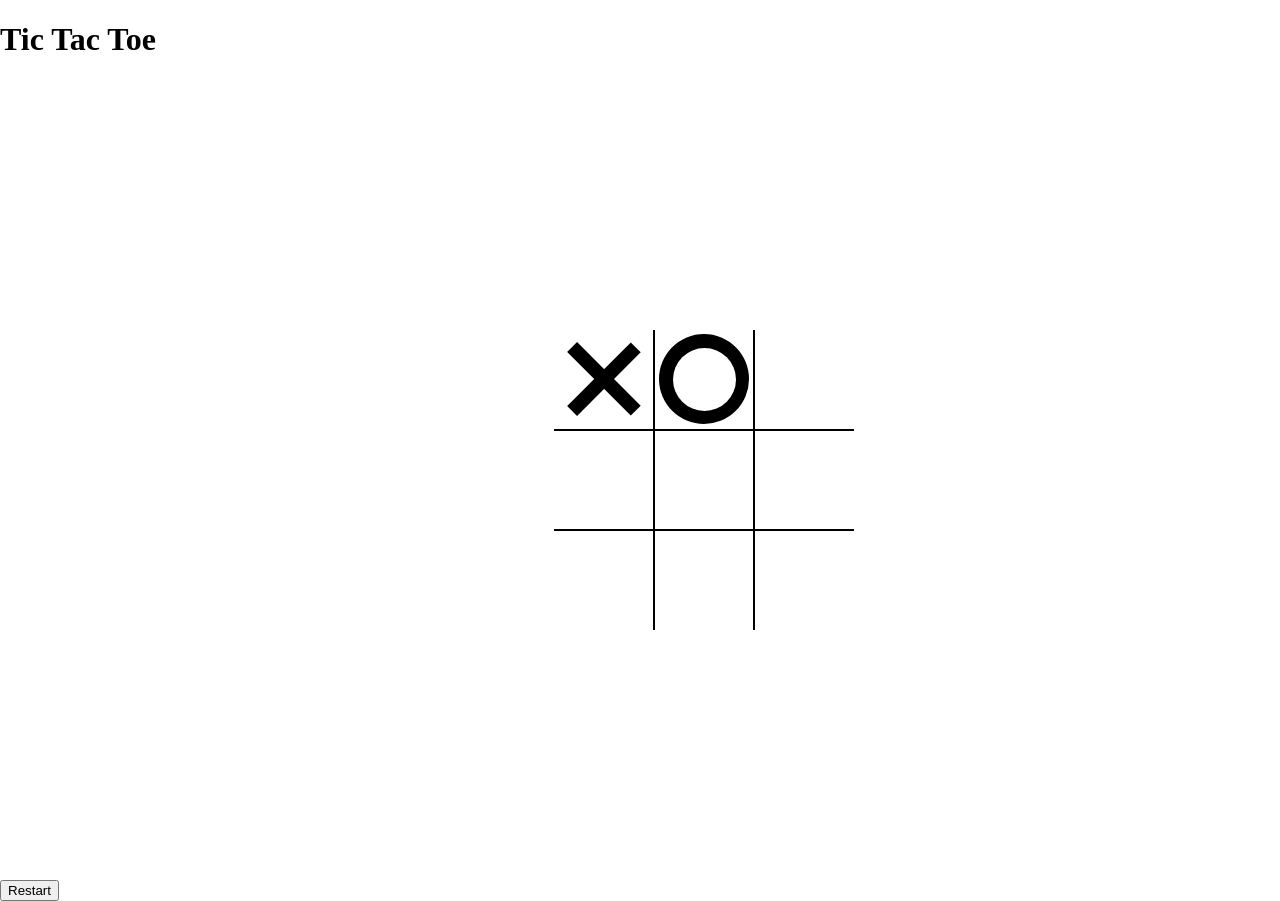
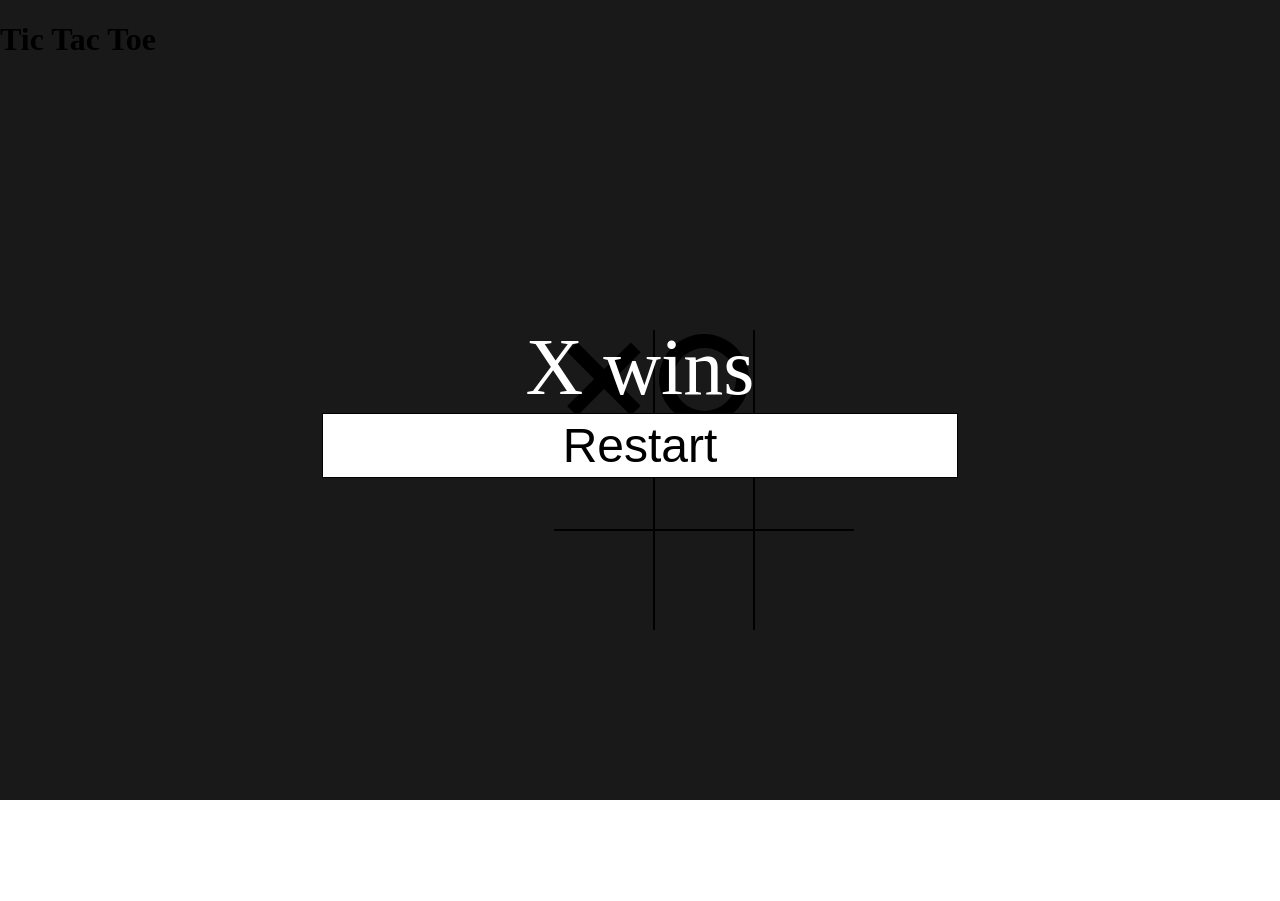
Before and after one commit to Aldo-Portillo-Frontend-Projects/tictactoe, a plain HTML site: page index.html in a window 1280 px wide. Shown: the top 901 px of the page. After the commit the page ends 880 px from the top, so only its background shows below. Drawn offline with Linux system fonts and the light colour scheme.

Commit message:
Style restart modal

```diff
--- a/index.html
+++ b/index.html
@@ -10,7 +10,7 @@
 </head>
 <body>
     <h1>Tic Tac Toe</h1>
-    <div class="board" id="board">
+    <div class="board circle" id="board">
         <div class="cell x" data-cell></div>
         <div class="cell circle" data-cell></div>
         <div class="cell" data-cell></div>
@@ -21,8 +21,8 @@
         <div class="cell" data-cell></div>
         <div class="cell" data-cell></div>
     </div>
-    <div class="winning-message" id="winningMessage">
-        <div data-winning-message-text></div>
+    <div class="winning-message show" id="winningMessage">
+        <div data-winning-message-text>X wins</div>
         <button id="restart-button">Restart</button>
     </div>
 </body>
--- a/style.css
+++ b/style.css
@@ -30,6 +30,7 @@ body{
     justify-content: center;
     align-items: center;
     position: relative;
+    cursor: pointer;
 }
 
 .cell:first-child,
@@ -52,38 +53,95 @@ body{
     border-bottom: none;
 }
 
+.cell.x,
+.cell.circle {
+    cursor: not-allowed;
+}
+
 .cell.x::before,
-.cell.x::after {
+.cell.x::after,
+.cell.circle::before{
+    background-color: black;
+}
+
+.board.x .cell:not(.x):not(.circle):hover::before,
+.board.x .cell:not(.x):not(.circle):hover::after,
+.board.circle .cell:not(.x):not(.circle):hover::before{
+    background-color: lightgrey;
+}
+
+.cell.x::before,
+.cell.x::after,
+.board.x .cell:not(.x):not(.circle):hover::before,
+.board.x .cell:not(.x):not(.circle):hover::after {
     content: '';
     position: absolute;
     width: calc(var(--mark-size) * .15);
     height: var(--mark-size);
-    background-color: black;
 }
 
-.cell.x::before {
+.cell.x::before,
+.board.x .cell:not(.x):not(.circle):hover::before {
     transform: rotate(45deg);
 }
 
-.cell.x::after{
+.cell.x::after,
+.board.x .cell:not(.x):not(.circle):hover::after{
     transform: rotate(-45deg);
 }
 
+
+
 .cell.circle::before,
-.cell.circle::after {
+.cell.circle::after,
+.board.circle .cell:not(.x):not(.circle):hover::before,
+.board.circle .cell:not(.x):not(.circle):hover::after {
     content: '';
     position: absolute;
     border-radius: 50%;
 }
 
-.cell.circle::before {
+.cell.circle::before,
+.board.circle .cell:not(.x):not(.circle):hover::before {
     width: var(--mark-size);
     height: var(--mark-size);
-    background-color: black;
 }
 
-.cell.cell.circle::after{
+.cell.cell.circle::after,
+.board.circle .cell:not(.x):not(.circle):hover::after{
     width: calc(var(--mark-size) * .7);
     height: calc(var(--mark-size) * .7);
     background-color: white;
 }
+
+.winning-message {
+    display: none;
+    position: fixed;
+    top: 0;
+    left: 0;
+    right: 0;
+    bottom: 0;
+    background-color: rgba(0, 0, 0, 0.9);
+    justify-content: center;
+    align-items: center;
+    color: white;
+    font-size: 5rem;
+    flex-direction: column;
+}
+
+.winning-message button{
+    font-size: 3rem;
+    background-color: white;
+    border: 1px solid black;
+    padding:.25rem 5em;
+    cursor: pointer;
+}
+.winning-message button:hover{
+    background-color: black;
+    color: white;
+    border-color: black;
+}
+
+.winning-message.show{
+    display: flex;
+}
```
